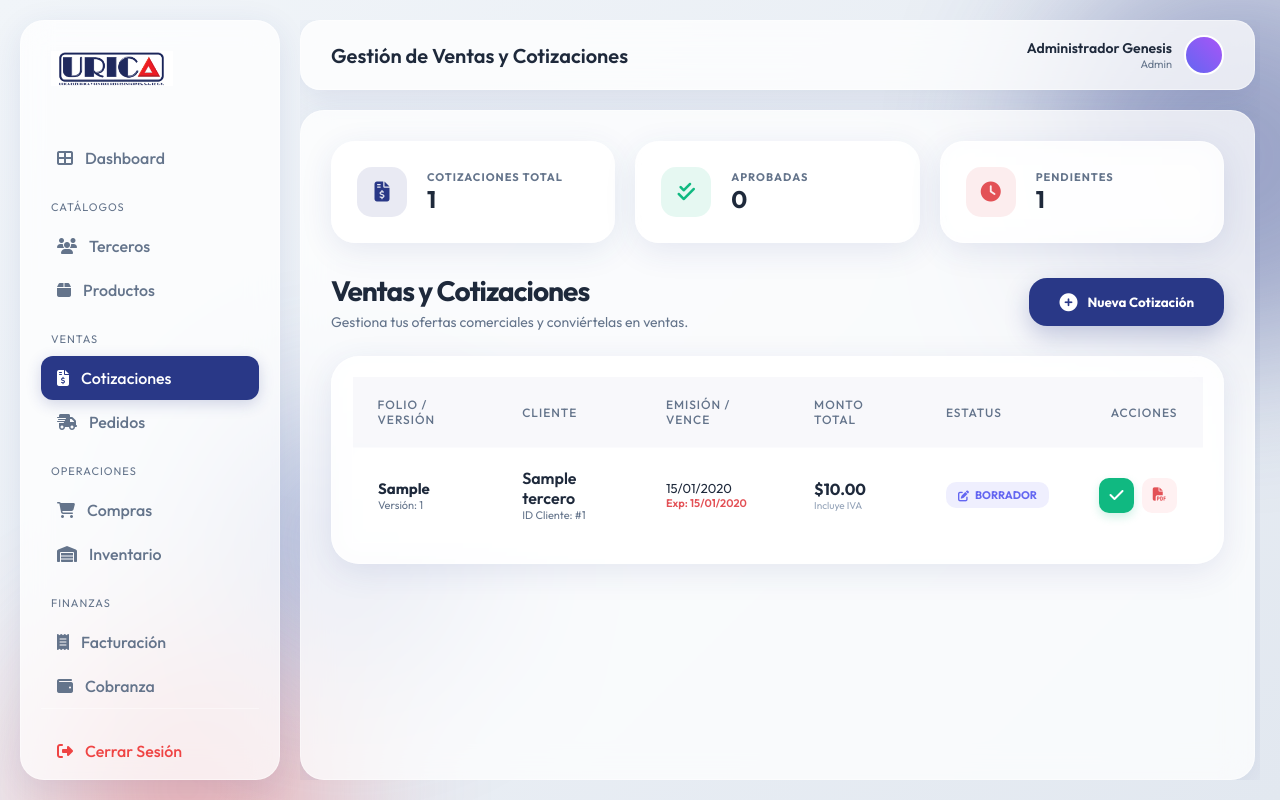
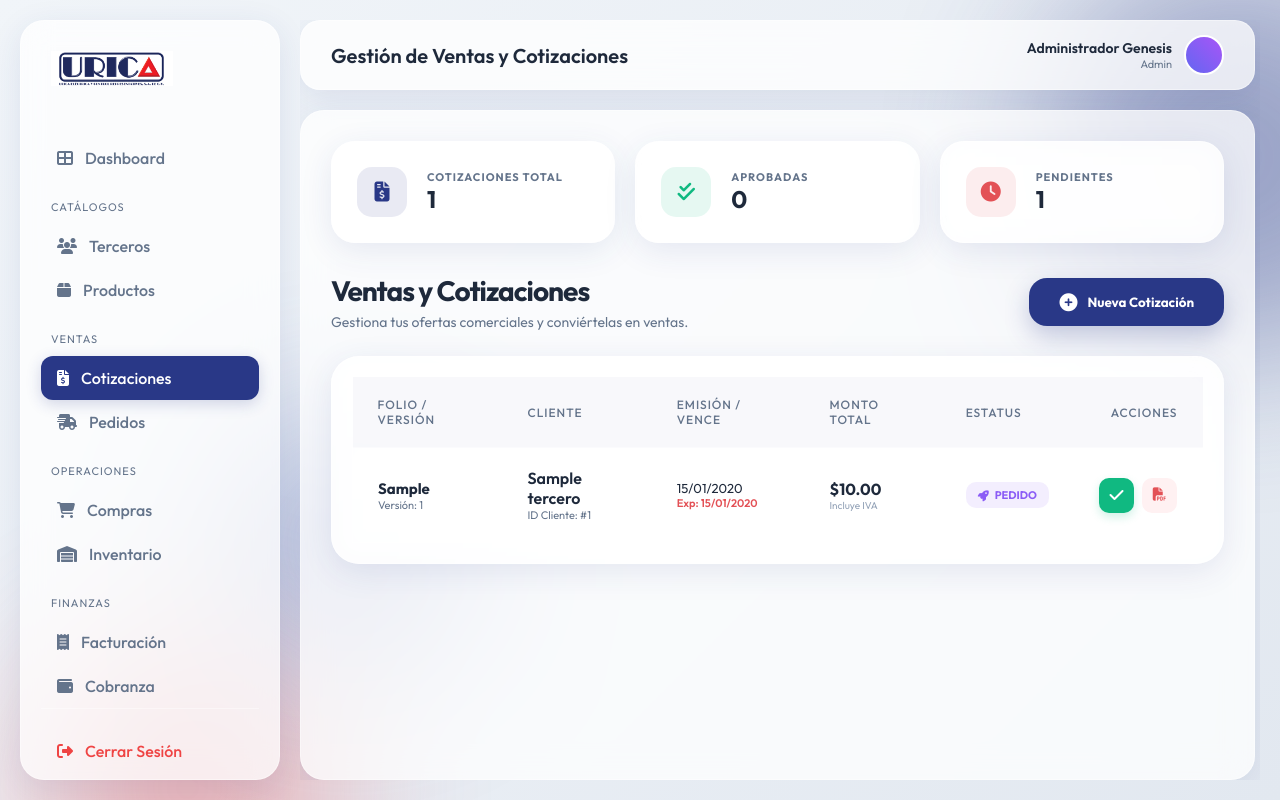
Before and after one commit to CristophWeb55/erp, a PHP site: page /ERP/index.php?controller=Ventas in a window 1280 px wide. Run offline with PHP 8.4, Linux system fonts and the light colour scheme; the visitor is signed in with stand-in values (Sample User, id 1); tables that the repository leaves empty hold one stand-in row (values such as "Sample post").

Commit message:
Correccion de estatus en cotizaciones: deteccion automatica de pedidos vinculados y labels premium estables

```diff
--- a/app/models/Ventas.php
+++ b/app/models/Ventas.php
@@ -11,8 +11,10 @@ class Ventas
 
     public function getAll()
     {
-        $stmt = $this->db->query("SELECT c.*, t.nombre_razon_social FROM cotizaciones c
+        $stmt = $this->db->query("SELECT c.*, t.nombre_razon_social, p.id as pedido_id
+                                 FROM cotizaciones c
                                  JOIN terceros t ON c.cliente_id = t.id
+                                 LEFT JOIN pedidos p ON p.cotizacion_id = c.id
                                  ORDER BY c.created_at DESC");
         return $stmt->fetchAll(PDO::FETCH_ASSOC);
     }
--- a/app/views/ventas/index.php
+++ b/app/views/ventas/index.php
@@ -146,13 +146,25 @@
                 </tr>
             <?php else: ?>
                 <?php foreach ($cotizaciones as $c):
-                    $estatusColors = [
-                        'Borrador' => ['bg' => 'rgba(99, 102, 241, 0.1)', 'text' => '#6366f1', 'icon' => 'fa-edit'],
-                        'Aprobada' => ['bg' => 'rgba(16, 185, 129, 0.1)', 'text' => '#10b981', 'icon' => 'fa-check-circle'],
-                        'Convertida' => ['bg' => 'rgba(41, 56, 135, 0.1)', 'text' => 'var(--accent-color)', 'icon' => 'fa-rocket'],
-                        'Cancelada' => ['bg' => 'rgba(239, 68, 68, 0.1)', 'text' => '#ef4444', 'icon' => 'fa-times-circle']
+                    // Priorizamos la existencia de un pedido vinculado para el estatus visual
+                    $rawStatus = ($c['pedido_id']) ? 'Convertida' : ($c['estatus'] ?? 'Borrador');
+                    $stKey = strtolower(trim($rawStatus));
+
+                    $estatusMapping = [
+                        'borrador' => ['bg' => 'rgba(100, 116, 139, 0.1)', 'text' => '#64748b', 'label' => 'BORRADOR', 'icon' => 'fa-edit'],
+                        'enviada' => ['bg' => 'rgba(59, 130, 246, 0.1)', 'text' => '#3b82f6', 'label' => 'ENVIADA', 'icon' => 'fa-paper-plane'],
+                        'aprobada' => ['bg' => 'rgba(16, 185, 129, 0.1)', 'text' => '#10b981', 'label' => 'APROBADA', 'icon' => 'fa-check-circle'],
+                        'convertida' => ['bg' => 'rgba(139, 92, 246, 0.1)', 'text' => '#8b5cf6', 'label' => 'PEDIDO', 'icon' => 'fa-rocket'],
+                        'cancelada' => ['bg' => 'rgba(239, 68, 68, 0.1)', 'text' => '#ef4444', 'label' => 'CANCELADA', 'icon' => 'fa-times-circle']
                     ];
-                    $st = $estatusColors[$c['estatus']] ?? $estatusColors['Borrador'];
+
+                    // Fallback dinámico si no hay coincidencia exacta
+                    $st = $estatusMapping[$stKey] ?? [
+                        'bg' => 'rgba(100, 116, 139, 0.1)',
+                        'text' => '#64748b',
+                        'label' => strtoupper($rawStatus),
+                        'icon' => 'fa-info-circle'
+                    ];
                     ?>
                     <tr style="border-bottom: 1px solid rgba(0,0,0,0.03); transition: all 0.3s;"
                         onmouseover="this.style.background='rgba(41, 56, 135, 0.01)'"
@@ -182,7 +194,7 @@
                         <td style="padding: 20px 25px;">
                             <span
                                 style="display: inline-flex; align-items: center; gap: 6px; padding: 6px 12px; border-radius: 10px; font-size: 11px; font-weight: 800; background: <?= $st['bg'] ?>; color: <?= $st['text'] ?>; text-transform: uppercase;">
-                                <i class="fas <?= $st['icon'] ?>"></i> <?= $c['estatus'] ?>
+                                <i class="fas <?= $st['icon'] ?>"></i> <?= $st['label'] ?>
                             </span>
                         </td>
                         <td style="padding: 20px 25px; text-align: right;">
```
Also changed, not shown: public/check_status.php (added, +16 -0 lines), public/fix_enum.php (added, +20 -0 lines).
